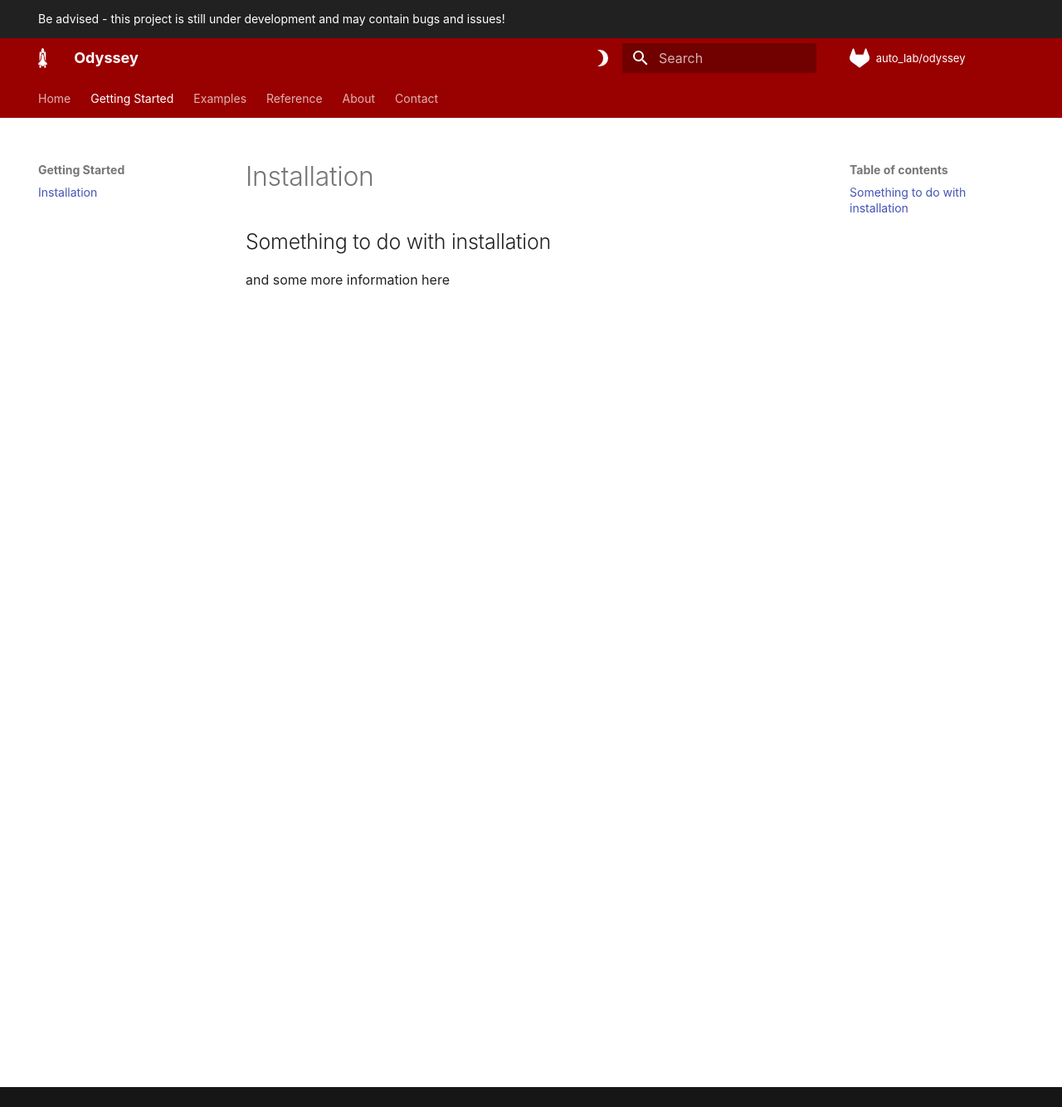
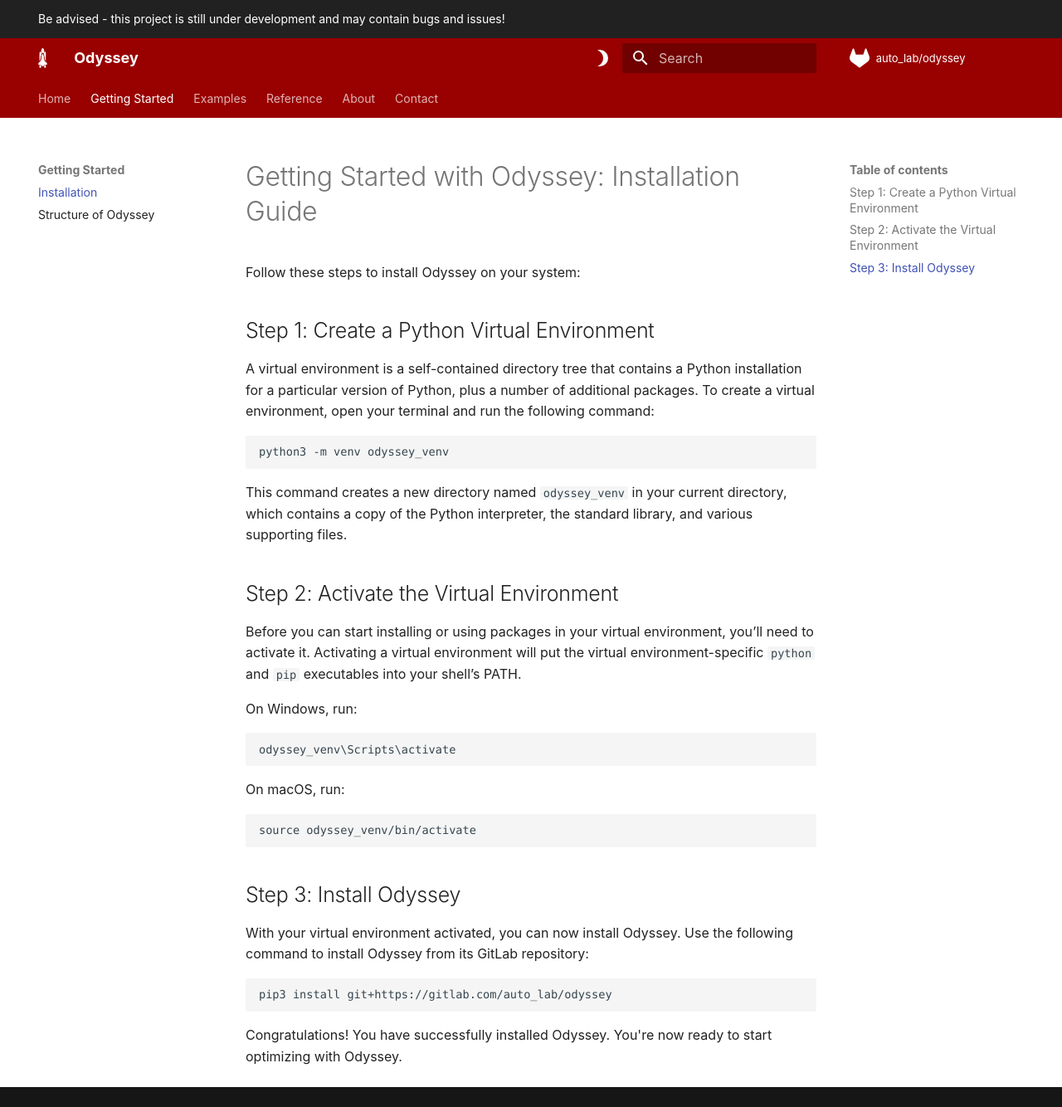
Before and after one commit to dtu-energy/Odyssey, an MkDocs documentation site: the page built from docs/getting-started/installation.md, in a window 1280 px wide and 1334 px high. Shown: the whole window at 83% size. Built offline with MkDocs 1.6.1 and Material for MkDocs 9.7.7, drawn with Linux system fonts in a browser that asks for light colours; some web fonts are replaced; comment, search, counter and statistics services are not loaded.

Commit message:
Fixed git pages ci/cd

````diff
--- a/.gitlab-ci.yml
+++ b/.gitlab-ci.yml
@@ -16,6 +16,7 @@
   stage: deploy
   image: python:latest
   script:
+    - pip install botorch==0.10.0
     - pip install mkdocs-material
     - pip install 'mkdocstrings[python]'
     - pip install mkdocs-gen-files
--- a/docs/getting-started/installation.md
+++ b/docs/getting-started/installation.md
@@ -1,4 +1,39 @@
 
 
-## Something to do with installation
-and some more information here
+# Getting Started with Odyssey: Installation Guide
+Follow these steps to install Odyssey on your system:
+
+## Step 1: Create a Python Virtual Environment
+
+A virtual environment is a self-contained directory tree that contains a Python installation for a particular version of Python, plus a number of additional packages. To create a virtual environment, open your terminal and run the following command:
+
+```bash
+python3 -m venv odyssey_venv
+```
+This command creates a new directory named `odyssey_venv` in your current directory, which contains a copy of the Python interpreter, the standard library, and various supporting files.
+
+## Step 2: Activate the Virtual Environment
+
+Before you can start installing or using packages in your virtual environment, you’ll need to activate it. Activating a virtual environment will put the virtual environment-specific `python` and `pip` executables into your shell’s PATH.
+
+On Windows, run:
+
+```bash
+odyssey_venv\Scripts\activate
+```
+
+On macOS, run:
+
+```bash
+source odyssey_venv/bin/activate
+```
+
+## Step 3: Install Odyssey
+
+With your virtual environment activated, you can now install Odyssey. Use the following command to install Odyssey from its GitLab repository:
+
+```bash
+pip3 install git+https://gitlab.com/auto_lab/odyssey
+```
+
+Congratulations! You have successfully installed Odyssey. You're now ready to start optimizing with Odyssey.
--- a/mkdocs.yml
+++ b/mkdocs.yml
@@ -54,6 +54,7 @@
   - Home: index.md
   - Getting Started:
     - Installation: getting-started/installation.md
+    - Structure of Odyssey: getting-started/structure.md
   - Examples:
     - Single Objective Optimization: examples/single-objective-optimization.md
     - Multi Objective Optimization: examples/multi-objective-optimization.md
````
Also changed, not shown: docs/getting-started/structure.md (added, +3 -0 lines), docs/index.md (+15 -2 lines).
